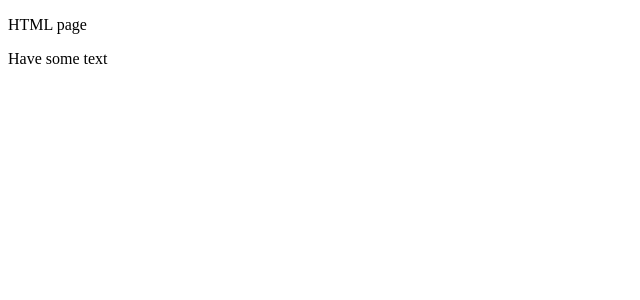
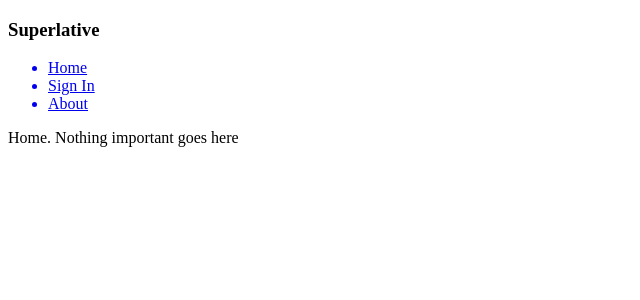
Before and after one commit to jbottelb/superlative, a React (Create React App) app: page / in a window 1280 px wide. Shown: the top 300 px of the page, without its empty margins (0-640 px from the left). Built offline with nearby package versions, Linux system fonts and the light colour scheme.

Commit message:
Got routing up

```diff
--- a/public/index.html
+++ b/public/index.html
@@ -1,10 +1,12 @@
 <!DOCTYPE html>
 <html lang="en">
-
   <head>
-	<meta charset="utf-8">
-	<meta name="viewport" content="width=device-width, initial-scale=1, shrink-to-fit=no">
-	<meta name="theme-color" content="#000000">
+    <meta charset="utf-8" />
+    <meta
+      name="viewport"
+      content="width=device-width, initial-scale=1, shrink-to-fit=no"
+    />
+    <meta name="theme-color" content="#000000" />
     <title>React App</title>
   </head>
 
@@ -12,8 +14,6 @@
     <noscript>
       You need to enable JavaScript to run this app.
     </noscript>
-  <p>HTML page</p>
     <div id="root"></div>
   </body>
-
 </html>
--- a/src/App.js
+++ b/src/App.js
@@ -1,8 +1,23 @@
 import React from "react";
-import Components from "./Components/Components.js";
+import Home from "./Components/Home.js";
+import About from "./Components/About.js";
+import Nav from "./Components/Nav/nav.js";
+import SignIn from "./Components/SignIn/signIn.js";
+import { BrowserRouter as Router, Route, Switch } from "react-router-dom";
 
 const App = () => {
-  return <p>Have some text</p>;
+  return (
+    <Router>
+      <div className="App">
+        <Nav />
+        <Switch>
+          <Route path="/" exact component={Home} />
+          <Route path="/about" exact component={About} />
+          <Route path="/SignIn" exact component={SignIn} />
+        </Switch>
+      </div>
+    </Router>
+  );
 };
 
 export default App;
--- /dev/null
+++ b/src/Components/About.js
@@ -0,0 +1,7 @@
+import React from "react";
+
+const About = () => {
+  return <p>This is the About Page</p>;
+};
+
+export default About;
--- a/src/Components/Components.js
+++ b/src/Components/Components.js
@@ -0,0 +1,8 @@
+import React from "react";
+import ContainerModule from "./Container/Container.js";
+
+const Components = () => {
+  return <ContainerModule />;
+};
+
+export default Components;
--- /dev/null
+++ b/src/Components/Home.js
@@ -0,0 +1,7 @@
+import React from "react";
+
+const Home = () => {
+  return <p>Home. Nothing important goes here</p>;
+};
+
+export default Home;
--- /dev/null
+++ b/src/Components/Nav/nav.js
@@ -0,0 +1,23 @@
+import React from "react";
+import { Link } from "react-router-dom";
+
+const Nav = () => {
+  return (
+    <nav>
+      <h3>Superlative</h3>
+      <ul className="nav-links">
+        <Link to="/">
+          <li>Home</li>
+        </Link>
+        <Link to="/SignIn">
+          <li>Sign In</li>
+        </Link>
+        <Link to="/about">
+          <li>About</li>
+        </Link>
+      </ul>
+    </nav>
+  );
+};
+
+export default Nav;
--- /dev/null
+++ b/src/Components/SignIn/signIn.js
@@ -0,0 +1,7 @@
+import React from "react";
+
+const SignIn = () => {
+  return <p>This is the Sign In compponent (Right now)</p>;
+};
+
+export default SignIn;
```
Also changed, not shown: src/Components/Container/Container.js (+18 -0 lines), src/Components/Container/Parent.js (added, +14 -0 lines), src/Components/Container/ParentChild.js (added, +7 -0 lines). Lines whose indentation alone changed are shown as unchanged.
